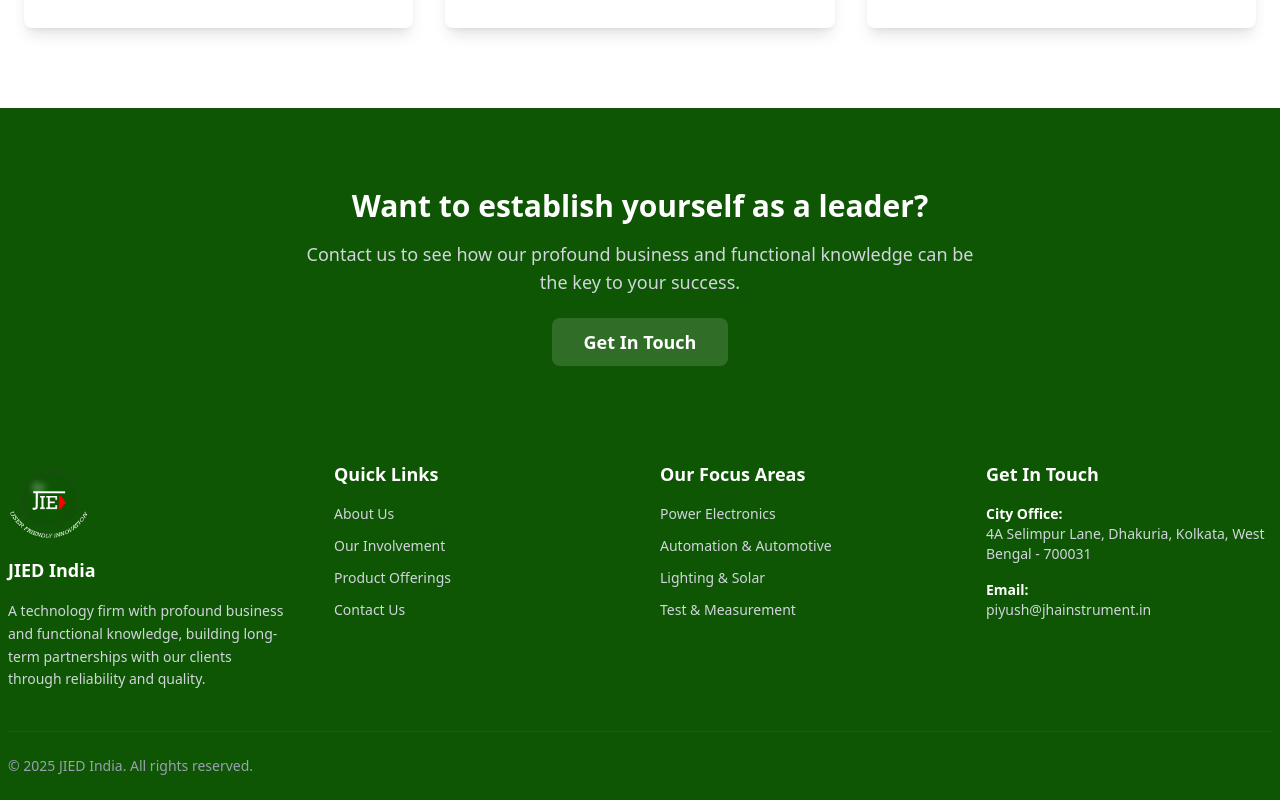
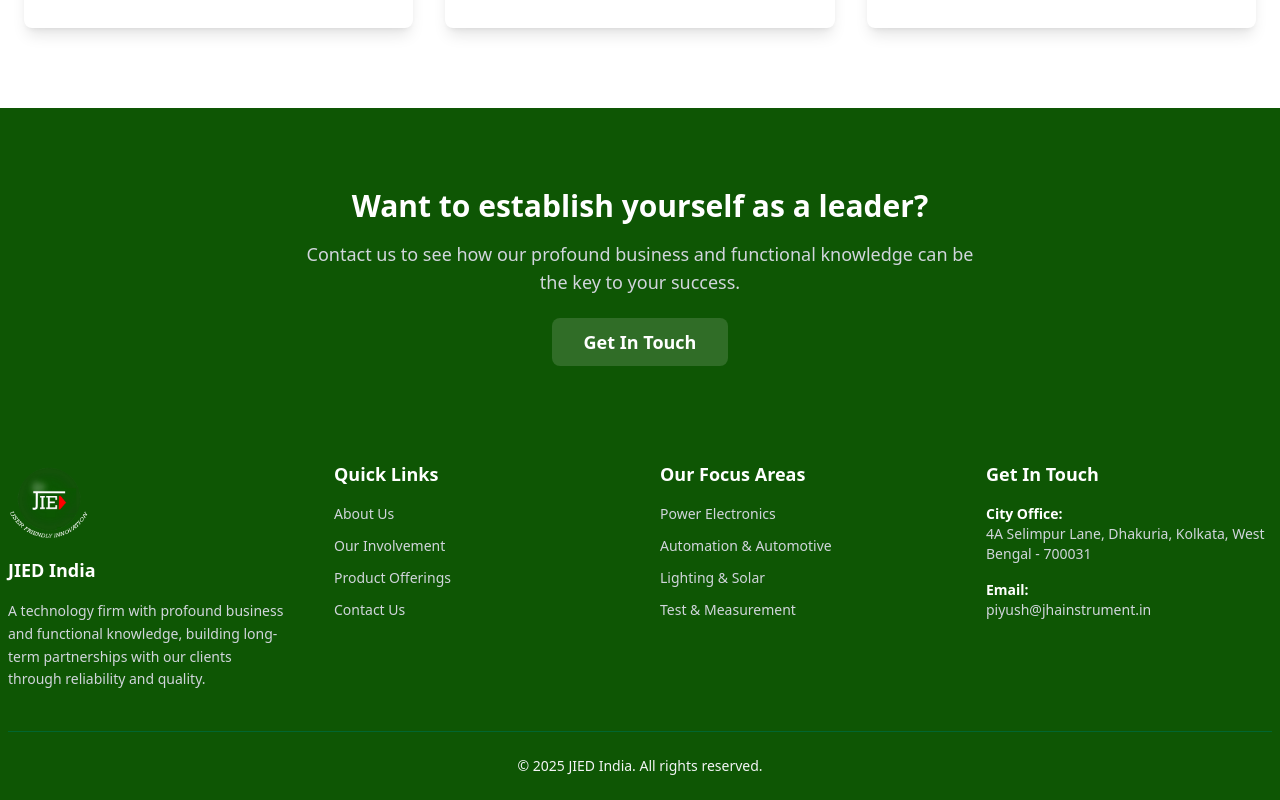
Before and after one commit to Manasraj9/website-company, a Next.js app in the folder comp-web/: page / in a window 1280 px wide. Shown: the part 2378-3178 px from the top of the page. Built offline with nearby package versions, Linux system fonts and the light colour scheme.

Commit message:
Footr corrected

```diff
--- a/comp-web/src/components/footer.jsx
+++ b/comp-web/src/components/footer.jsx
@@ -72,7 +72,7 @@ export default function Footer() {
             </div>
 
             {/* Bottom Copyright & Socials */}
-            <div className="text-center text-sm text-gray-400 mt-10 border-t border-green-800 pt-6 flex flex-col sm:flex-row justify-between items-center">
+            <div className="text-center text-sm text-gray-100 mt-10 border-t border-green-800 pt-6 sm:flex-row">
                 <p>© {new Date().getFullYear()} JIED India. All rights reserved.</p>
                 {/* <div className="flex gap-5 mt-4 sm:mt-0">
                     <a href="https://facebook.com/jhainstrument" target="_blank" rel="noopener noreferrer" className="hover:text-white transition"><FacebookIcon /></a>
```
